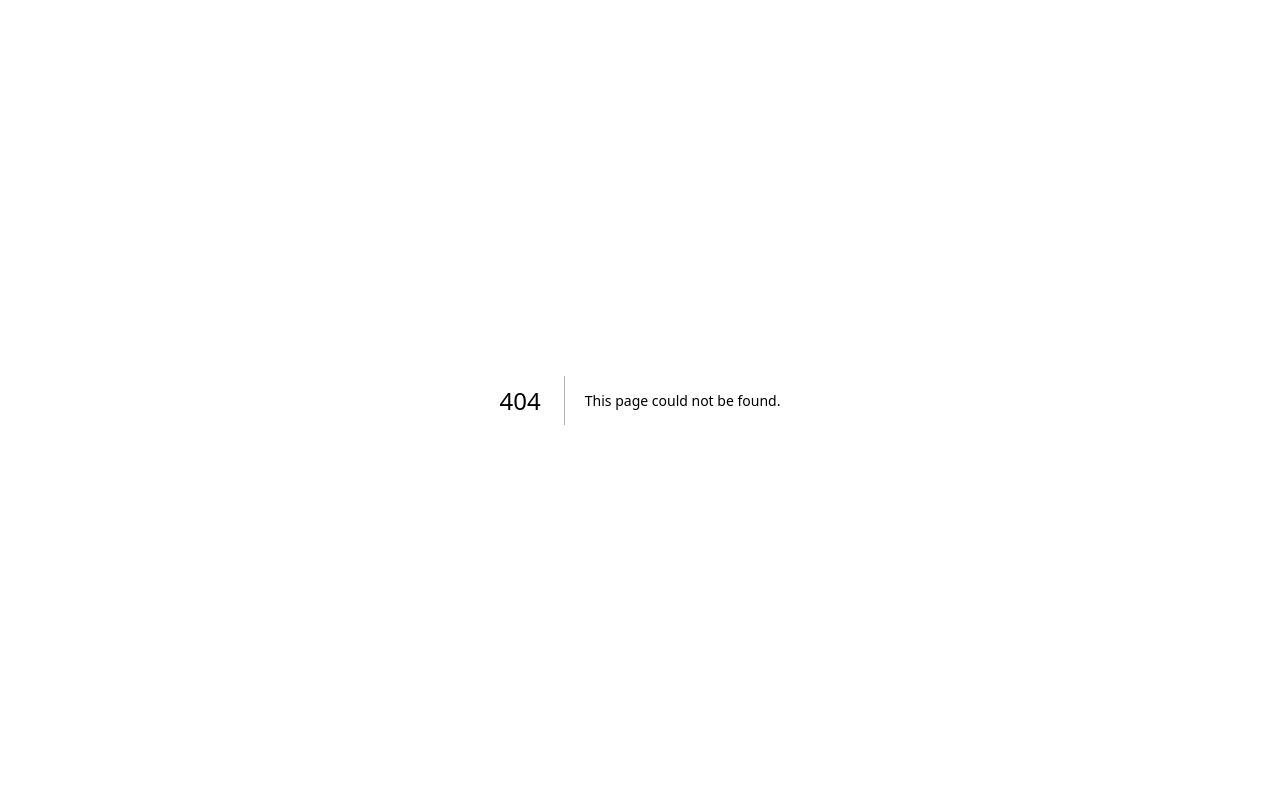
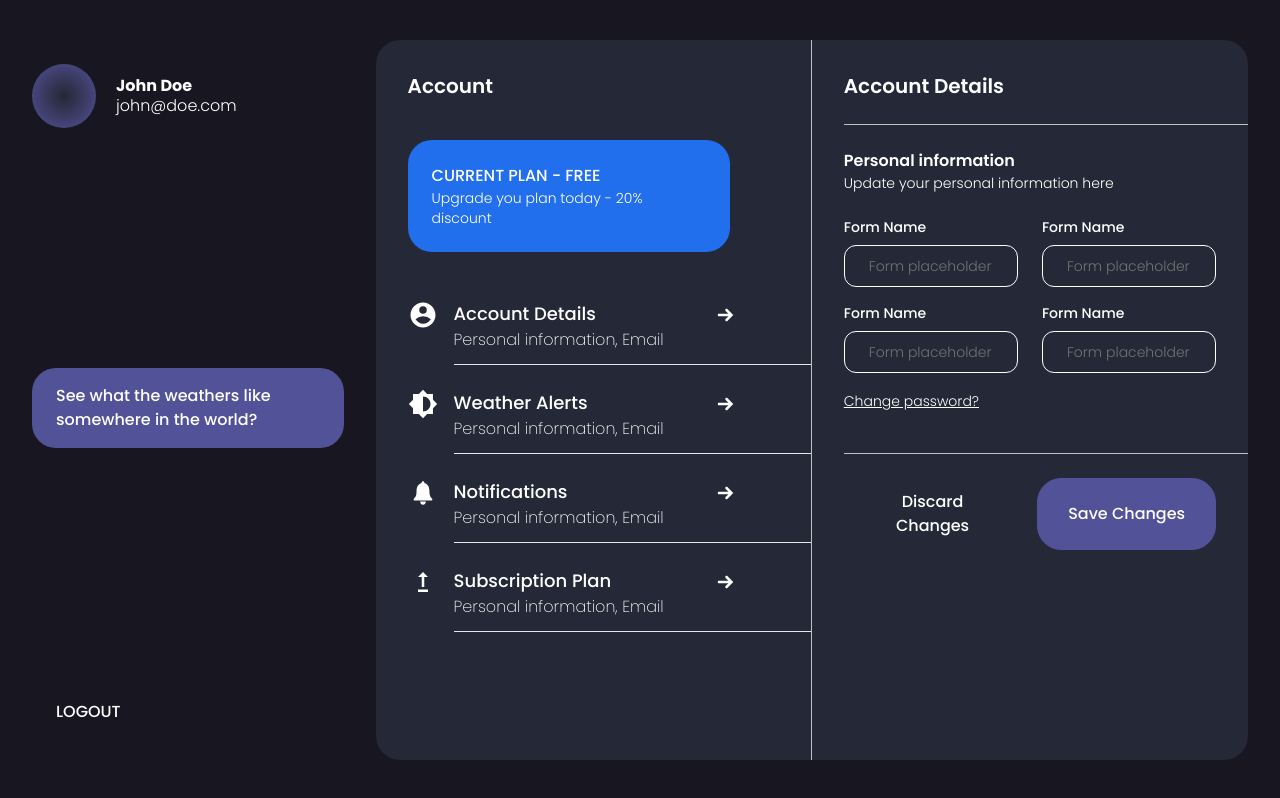
Before and after one commit to codedcontent/weather-buddy, a Next.js app: page /account/account-details in a window 1280 px wide. Before the commit this address had no page. Built offline with nearby package versions, Linux system fonts and the light colour scheme.

Commit message:
Working on the MVP UI for the weather alerts account option

```diff
--- /dev/null
+++ b/app/account/account-details/page.tsx
@@ -0,0 +1,76 @@
+"use client";
+
+import Button from "@/components/Button";
+import Textfield from "@/components/Textfield";
+import Link from "next/link";
+import React from "react";
+
+type Props = {};
+
+const AccountDetails: React.FC<Props> = ({}) => {
+  const saveChanges = () => {};
+
+  const discardChanges = () => {};
+
+  return (
+    <div className="w-full">
+      {/* Page title */}
+      <p className="text-xl font-semibold capitalize px-8">Account details</p>
+
+      <div className="pl-8 my-6">
+        <hr className="border-silver" />
+      </div>
+
+      {/* Page description */}
+      <div className="px-8">
+        <p className="font-semibold">Personal information</p>
+        <p className="font-light text-sm">
+          Update your personal information here
+        </p>
+      </div>
+
+      {/* Updatable account details */}
+      <div className="px-8">
+        <form className="flex flex-col gap-y-0 mt-6 gap-2">
+          {/* First & Last name */}
+          <div className="flex w-full gap-6">
+            <Textfield />
+            <Textfield />
+          </div>
+
+          {/* Email and Number */}
+          <div className="flex w-full gap-6">
+            <Textfield />
+            <Textfield />
+          </div>
+        </form>
+
+        {/* Change password */}
+        <Link
+          href={"/reset-password"}
+          className="text-sm underline font-light mt-6"
+        >
+          Change password?
+        </Link>
+      </div>
+
+      <div className="pl-8 mt-10 mb-6">
+        <hr className="border-silver" />
+      </div>
+
+      {/* Save/Discard buttons */}
+      <div className="flex w-full gap-4 px-8">
+        <Button
+          title="Discard Changes"
+          onClick={discardChanges}
+          filled={false}
+          width="full"
+        />
+
+        <Button title="Save Changes" onClick={saveChanges} width="full" />
+      </div>
+    </div>
+  );
+};
+
+export default AccountDetails;
--- a/app/account/layout.tsx
+++ b/app/account/layout.tsx
@@ -49,7 +49,7 @@ const AccountLayout = (props: Props) => {
             </div>
           </div>
 
-          <div className="w-1/2 p-8">{props.children}</div>
+          <div className="w-1/2 py-8">{props.children}</div>
         </div>
       </section>
     </main>
--- /dev/null
+++ b/app/account/weather-alerts/page.tsx
@@ -0,0 +1,58 @@
+"use client";
+
+import Button from "@/components/Button";
+import WeatherLocationAlertSetter from "@/components/weatherLocationAlertSetter/WeatherLocationAlertSetter";
+import React from "react";
+
+type Props = {};
+
+const WeatherAlerts: React.FC<Props> = (props: Props) => {
+  const saveChanges = () => {};
+
+  const discardChanges = () => {};
+
+  return (
+    <div className="w-full">
+      {/* Page title */}
+      <p className="text-xl font-semibold capitalize px-8">Weather Alerts</p>
+
+      {/* <-- --> */}
+      <div className="pl-8 my-6">
+        <hr className="border-silver" />
+      </div>
+
+      {/* Page description */}
+      <div className="px-8">
+        <p className="font-semibold">Weather locations</p>
+        <p className="font-light text-sm">
+          Choose the locations you want to receive alerts on - and the times you
+          want to receive them
+        </p>
+      </div>
+
+      {/* Updatable weather locations and alert times */}
+      <div className="px-8 mt-6">
+        <WeatherLocationAlertSetter />
+      </div>
+
+      {/* <-- --> */}
+      <div className="pl-8 mt-10 mb-6">
+        <hr className="border-silver" />
+      </div>
+
+      {/* Save/Discard buttons */}
+      <div className="flex w-full gap-4 px-8">
+        <Button
+          title="Discard Changes"
+          onClick={discardChanges}
+          filled={false}
+          width="full"
+        />
+
+        <Button title="Save Changes" onClick={saveChanges} width="full" />
+      </div>
+    </div>
+  );
+};
+
+export default WeatherAlerts;
--- a/components/Button.tsx
+++ b/components/Button.tsx
@@ -8,17 +8,21 @@ type Props = {
 };
 
 const Button: React.FC<Props> = ({
+  /**
+   * width = "full" || "auto"
+   * filled = true || false
+   */
   width = "auto",
   filled = true,
   onClick,
   title,
 }) => {
-  const buttonStyles = `px-20 py-3 rounded-3xl font-medium text-white ${
+  const buttonStyles = `px-6 py-3 rounded-3xl font-medium text-white ${
     width === "full" ? "w-full" : "w-auto"
   } ${
     filled
       ? "bg-primary transition-all duration-500 border border-primary hover:bg-transparent"
-      : "bg-transparent hover:scale-105"
+      : "bg-transparent hover:border border-primary"
   }`;
 
   return (
--- a/components/Textfield.tsx
+++ b/components/Textfield.tsx
@@ -7,11 +7,11 @@ type Props = {};
 const Textfield: React.FC<Props> = ({}) => {
   return (
     <div className="mb-4 w-full">
-      <label className="block text-white mb-2 capitalize text-lg">
+      <label className="block text-white mb-2 capitalize text-sm">
         Form Name
       </label>
       <input
-        className="border border-white bg-transparent rounded-xl py-2 px-6 w-full font-light placeholder:text-neutral-500"
+        className="border border-white bg-transparent rounded-xl py-2.5 px-6 w-full font-light placeholder:text-neutral-500 text-sm"
         type="text"
         placeholder="Form placeholder"
       />
--- /dev/null
+++ b/components/weatherLocationAlertSetter/LocationSetter.tsx
@@ -0,0 +1,25 @@
+import React from "react";
+import { BsFillPatchQuestionFill } from "react-icons/bs";
+
+type Props = {};
+
+const LocationSetter: React.FC<Props> = (props: Props) => {
+  return (
+    <div className="mb-4 w-full">
+      <div className="flex gap-4 items-start">
+        <label className="block text-white mb-2 capitalize text-sm">
+          Location
+        </label>
+
+        <BsFillPatchQuestionFill className="text-xl" />
+      </div>
+
+      <textarea
+        className="border border-white bg-transparent rounded-xl py-2.5 px-6 w-full font-light placeholder:text-neutral-500 text-xs resize-none"
+        placeholder="Type any location"
+      ></textarea>
+    </div>
+  );
+};
+
+export default LocationSetter;
--- /dev/null
+++ b/components/weatherLocationAlertSetter/TimeSetter.tsx
@@ -0,0 +1,9 @@
+import React from "react";
+
+type Props = {};
+
+const TimeSetter = (props: Props) => {
+  return <div>TimeSetter</div>;
+};
+
+export default TimeSetter;
--- /dev/null
+++ b/components/weatherLocationAlertSetter/WeatherLocationAlertSetter.tsx
@@ -0,0 +1,15 @@
+import React from "react";
+import LocationSetter from "./LocationSetter";
+
+type Props = {};
+
+const WeatherLocationAlertSetter: React.FC<Props> = (props: Props) => {
+  return (
+    <div className="flex gap-2">
+      <LocationSetter />
+      <LocationSetter />
+    </div>
+  );
+};
+
+export default WeatherLocationAlertSetter;
```
